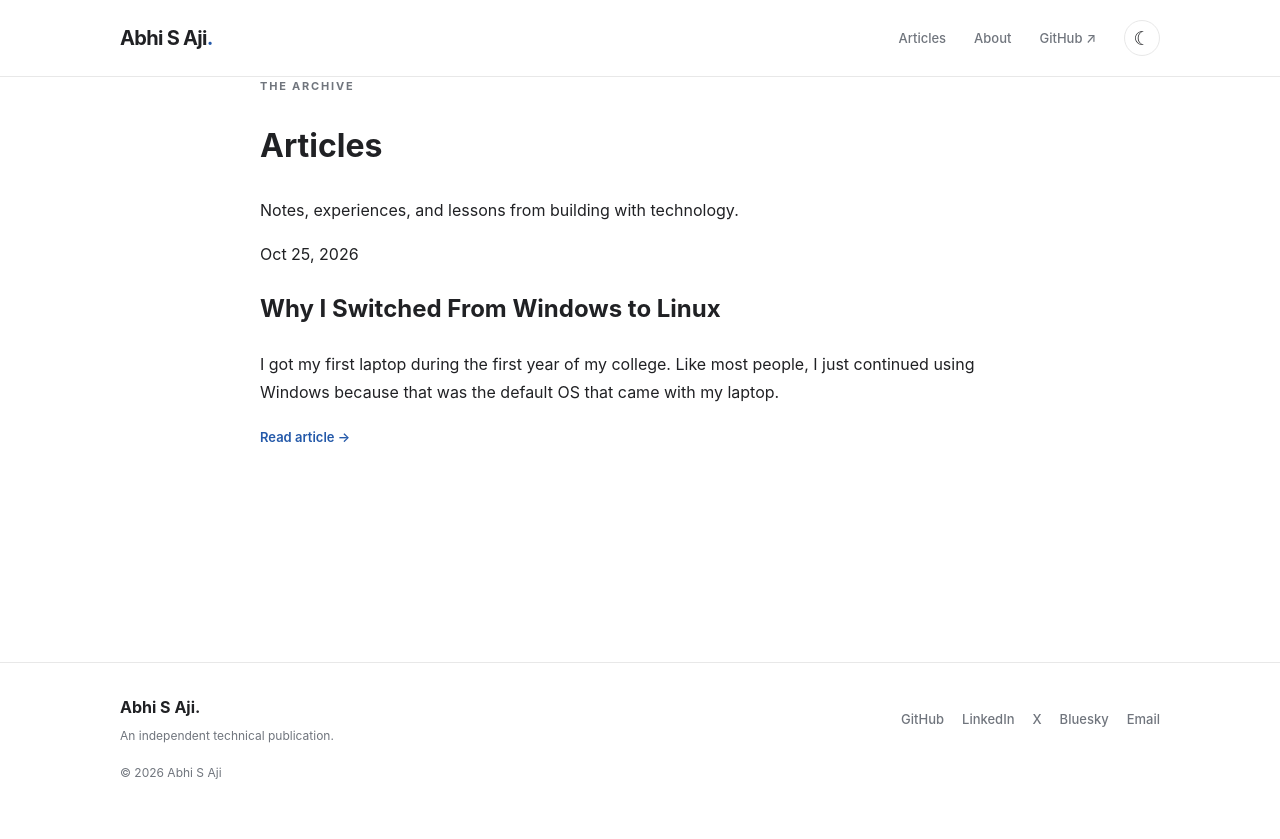
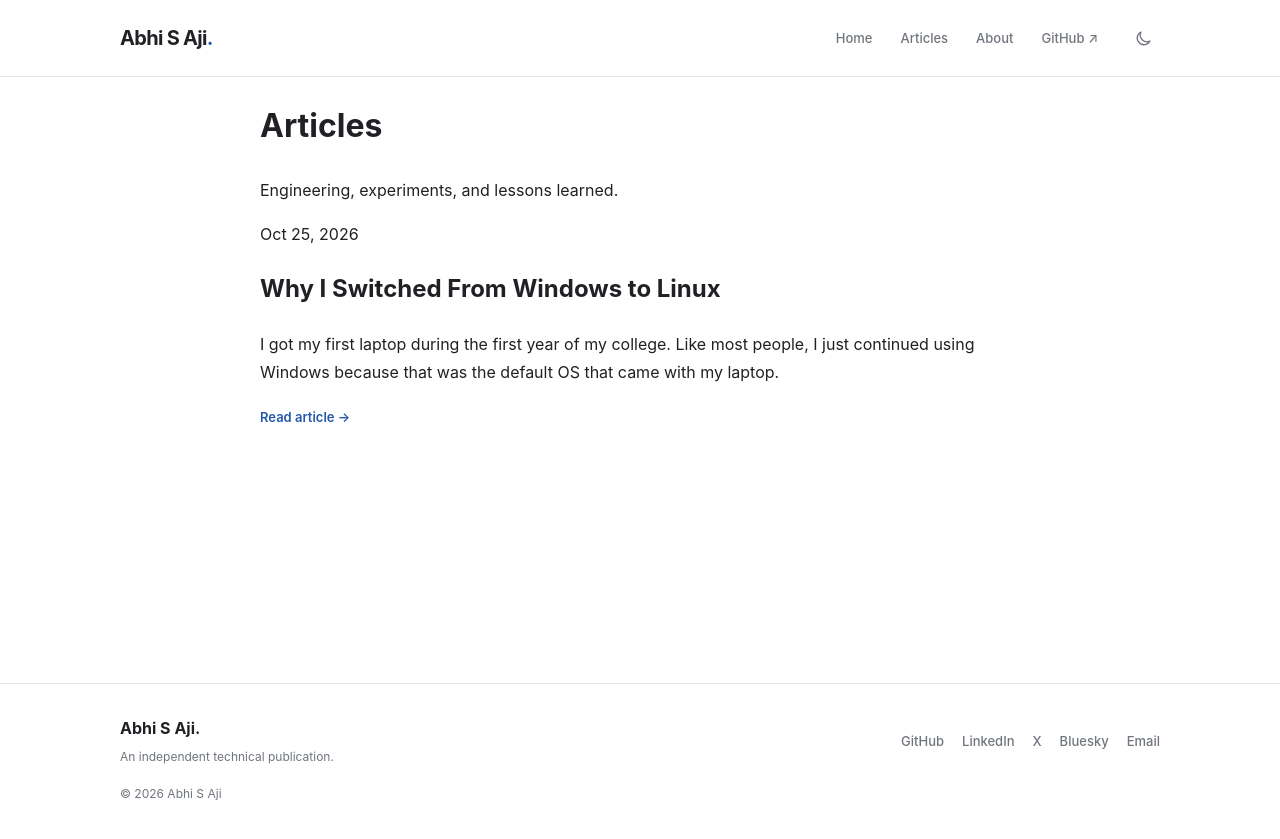
Before and after one commit to abhi-s-aji/abhi-s-aji.github.io, a Jekyll site: the page built from articles.md, in a window 1280 px wide. Shown: the top 839 px of the page. Built offline with Jekyll 4.4.1, drawn with Linux system fonts in a browser that asks for light colours.

Commit message:
optimised

```diff
--- a/_layouts/default.html
+++ b/_layouts/default.html
@@ -7,6 +7,7 @@
   <meta name="theme-color" content="#ffffff">
   <title>{% if page.title %}{{ page.title }} — {% endif %}{{ site.title }}</title>
   <meta name="description" content="{{ page.description | default: site.description | escape }}">
+
   <script>
     try {
       const savedTheme = localStorage.getItem('blog-theme');
@@ -15,17 +16,24 @@
       }
     } catch (_) {}
   </script>
+
   <link rel="stylesheet" href="{{ '/assets/css/style.css' | relative_url }}">
   <link rel="alternate" type="application/atom+xml" title="{{ site.title }}" href="{{ '/feed.xml' | relative_url }}">
 </head>
+
 <body>
   <header class="site-header">
     <div class="header-inner">
-      <a class="brand" href="{{ '/' | relative_url }}">Abhi S Aji<span class="brand-period">.</span></a>
+      <a class="brand" href="{{ '/' | relative_url }}">
+        Abhi S Aji<span class="brand-period">.</span>
+      </a>
+
       <nav class="main-nav" aria-label="Main navigation">
+        <a href="{{ '/' | relative_url }}">Home</a>
         <a href="{{ '/articles/' | relative_url }}">Articles</a>
         <a href="{{ '/about/' | relative_url }}">About</a>
         <a href="https://github.com/abhi-s-aji" target="_blank" rel="noopener noreferrer">GitHub ↗</a>
+
         <button
           class="theme-toggle"
           id="theme-toggle"
@@ -33,7 +41,10 @@
           aria-label="Switch to dark mode"
           title="Switch theme"
         >
-  <span id="theme-icon" aria-hidden="true">☾</span>
+          <svg id="theme-icon" viewBox="0 0 24 24" aria-hidden="true">
+            <path d="M12 3v2m0 14v2M3 12h2m14 0h2M5.64 5.64l1.42 1.42m9.88 9.88 1.42 1.42m0-12.72-1.42 1.42m-9.88 9.88-1.42 1.42"/>
+            <circle cx="12" cy="12" r="4"/>
+          </svg>
         </button>
       </nav>
     </div>
@@ -49,29 +60,51 @@
         <a class="footer-brand" href="{{ '/' | relative_url }}">Abhi S Aji.</a>
         <p class="footer-note">An independent technical publication.</p>
       </div>
+
       <div class="footer-links" aria-label="Social links">
-        <a href="https://github.com/abhi-s-aji">GitHub</a>
-        <a href="https://www.linkedin.com/in/abhi-s-aji-eden">LinkedIn</a>
-        <a href="https://x.com/abhisaji_Eden">X</a>
-        <a href="https://bsky.app/profile/abhisaji.bsky.social">Bluesky</a>
+        <a href="https://github.com/abhi-s-aji" target="_blank" rel="noopener noreferrer">GitHub</a>
+        <a href="https://www.linkedin.com/in/abhi-s-aji-eden" target="_blank" rel="noopener noreferrer">LinkedIn</a>
+        <a href="https://x.com/abhisaji_Eden" target="_blank" rel="noopener noreferrer">X</a>
+        <a href="https://bsky.app/profile/abhisaji.bsky.social" target="_blank" rel="noopener noreferrer">Bluesky</a>
         <a href="mailto:abhisajieden.dev@gmail.com">Email</a>
       </div>
+
       <p class="copyright">© {{ site.time | date: "%Y" }} Abhi S Aji</p>
     </div>
   </footer>
+
   <script>
     (() => {
       const button = document.getElementById('theme-toggle');
       const icon = document.getElementById('theme-icon');
+
       if (!button || !icon) return;
+
+      const sunIcon = `
+        <path d="M12 3v2m0 14v2M3 12h2m14 0h2M5.64 5.64l1.42 1.42m9.88 9.88 1.42 1.42m0-12.72-1.42 1.42m-9.88 9.88-1.42 1.42"/>
+        <circle cx="12" cy="12" r="4"/>
+      `;
+
+      const moonIcon = `
+        <path d="M20.2 15.2A8.5 8.5 0 0 1 8.8 3.8 8.5 8.5 0 1 0 20.2 15.2Z"/>
+      `;
 
       function updateTheme(theme) {
         document.documentElement.dataset.theme = theme;
-      icon.textContent = theme === 'dark' ? '☀' : '☾';
+
+        icon.innerHTML = theme === 'dark' ? sunIcon : moonIcon;
+
         button.setAttribute(
           'aria-label',
           theme === 'dark' ? 'Switch to light mode' : 'Switch to dark mode'
         );
+
+        button.title = theme === 'dark' ? 'Switch to light mode' : 'Switch to dark mode';
+
+        const themeColor = document.querySelector('meta[name="theme-color"]');
+        if (themeColor) {
+          themeColor.content = theme === 'dark' ? '#161616' : '#ffffff';
+        }
 
         try {
           localStorage.setItem('blog-theme', theme);
--- a/articles.md
+++ b/articles.md
@@ -1,14 +1,14 @@
 ---
 layout: default
 title: Articles
-description: "Articles on software engineering, Linux, and open source."
+description: "Java, backend development, Linux, open source, and software projects."
 permalink: /articles/
 ---
 
 <div class="page-heading">
-  <p class="eyebrow">THE ARCHIVE</p>
+
   <h1>Articles</h1>
-  <p class="page-description">Notes, experiences, and lessons from building with technology.</p>
+  <p class="page-description">Engineering, experiments, and lessons learned.</p>
 </div>
 
 <section class="article-list" aria-label="Published articles">
--- a/assets/css/style.css
+++ b/assets/css/style.css
@@ -10,23 +10,32 @@
   --wide-width: 1040px;
 }
 
-* { box-sizing: border-box; }
+* {
+  box-sizing: border-box;
+}
 
-html { scroll-behavior: smooth; }
+html {
+  scroll-behavior: smooth;
+}
 
 body {
   margin: 0;
   background: var(--background);
   color: var(--text);
-  font-family: Inter, -apple-system, BlinkMacSystemFont, "Segoe UI",
-    sans-serif;
+  font-family: Inter, -apple-system, BlinkMacSystemFont, "Segoe UI", sans-serif;
   font-size: 16px;
   line-height: 1.75;
   -webkit-font-smoothing: antialiased;
 }
 
-a { color: inherit; text-decoration: none; }
-a:hover { color: var(--link); }
+a {
+  color: inherit;
+  text-decoration: none;
+}
+
+a:hover {
+  color: var(--link);
+}
 
 .site-header {
   border-bottom: 1px solid var(--border);
@@ -50,9 +59,12 @@ a:hover { color: var(--link); }
   font-size: 20px;
   font-weight: 700;
   letter-spacing: -0.7px;
+  white-space: nowrap;
 }
 
-.brand-period { color: var(--link); }
+.brand-period {
+  color: var(--link);
+}
 
 .main-nav,
 .footer-links {
@@ -70,13 +82,17 @@ a:hover { color: var(--link); }
 }
 
 .main-nav a:hover,
-.footer-links a:hover { color: var(--text); }
+.footer-links a:hover {
+  color: var(--text);
+}
 
 .site-main {
   width: min(var(--content-width), calc(100% - 48px));
   margin: 0 auto;
   min-height: 65vh;
 }
+
+/* Homepage introduction */
 
 .intro {
   padding: 100px 0 76px;
@@ -123,7 +139,11 @@ a:hover { color: var(--link); }
   font-weight: 600;
 }
 
-.articles-section { padding: 48px 0 88px; }
+/* Article listing */
+
+.articles-section {
+  padding: 48px 0 88px;
+}
 
 .section-heading {
   display: flex;
@@ -158,7 +178,9 @@ a:hover { color: var(--link); }
   font-size: 12px;
 }
 
-.meta-dot { color: #b7b7b7; }
+.meta-dot {
+  color: #b7b7b7;
+}
 
 .article-card h3 {
   margin: 0;
@@ -175,10 +197,19 @@ a:hover { color: var(--link); }
   line-height: 1.8;
 }
 
-.read-link { font-size: 13px; }
-.empty-state { color: var(--muted); }
+.read-link {
+  font-size: 13px;
+}
 
-.post { padding: 56px 0 88px; }
+.empty-state {
+  color: var(--muted);
+}
+
+/* Individual article */
+
+.post {
+  padding: 56px 0 88px;
+}
 
 .back-link {
   display: inline-block;
@@ -187,7 +218,9 @@ a:hover { color: var(--link); }
   font-size: 13px;
 }
 
-.post-header { margin-bottom: 42px; }
+.post-header {
+  margin-bottom: 42px;
+}
 
 .post-header h1 {
   margin: 12px 0 0;
@@ -214,8 +247,13 @@ a:hover { color: var(--link); }
   letter-spacing: -0.6px;
 }
 
-.post-content h2 { font-size: 27px; }
-.post-content h3 { font-size: 21px; }
+.post-content h2 {
+  font-size: 27px;
+}
+
+.post-content h3 {
+  font-size: 21px;
+}
 
 .post-content a {
   color: var(--link);
@@ -262,9 +300,15 @@ a:hover { color: var(--link); }
   border-top: 1px solid var(--border);
 }
 
-.post-end p { color: var(--muted); }
+.post-end p {
+  color: var(--muted);
+}
 
-.site-footer { border-top: 1px solid var(--border); }
+/* Footer */
+
+.site-footer {
+  border-top: 1px solid var(--border);
+}
 
 .footer-inner {
   display: grid;
@@ -275,7 +319,9 @@ a:hover { color: var(--link); }
   padding-bottom: 30px;
 }
 
-.footer-brand { font-weight: 650; }
+.footer-brand {
+  font-weight: 650;
+}
 
 .footer-note,
 .copyright {
@@ -284,49 +330,16 @@ a:hover { color: var(--link); }
   font-size: 12px;
 }
 
-.footer-links { gap: 18px; }
-.copyright { grid-column: 1 / -1; }
-
-@media (max-width: 600px) {
-  .header-inner,
-  .footer-inner {
-    width: calc(100% - 36px);
-  }
-
-  .site-main { width: calc(100% - 40px); }
-
-  .header-inner {
-    min-height: 68px;
-    align-items: flex-start;
-    flex-direction: column;
-    justify-content: center;
-    gap: 6px;
-    padding: 12px 0;
-  }
-
-  .main-nav { gap: 20px; }
-
-  .intro { padding: 65px 0 48px; }
-
-  .intro h1 { letter-spacing: -1.5px; }
-
-  .intro-copy { font-size: 15px; }
-
-  .articles-section { padding: 34px 0 60px; }
-
-  .post { padding-top: 35px; }
-
-  .post-content { font-size: 16px; }
-
-  .footer-inner { grid-template-columns: 1fr; }
-
-  .footer-links { gap: 16px; }
-
-  .copyright { grid-column: auto; }
+.footer-links {
+  gap: 18px;
 }
 
+.copyright {
+  grid-column: 1 / -1;
+}
 
 /* Profile identity */
+
 .profile {
   display: flex;
   align-items: center;
@@ -391,50 +404,40 @@ a:hover { color: var(--link); }
   fill: currentColor;
 }
 
-@media (max-width: 600px) {
-  .profile {
-    gap: 13px;
-    margin-bottom: 40px;
-  }
+/* Minimal theme toggle */
 
-  .profile-avatar {
-    width: 64px;
-    height: 64px;
-    flex-basis: 64px;
-  }
-
-  .profile-bio {
-    font-size: 12px;
-  }
-
-  .social-links {
-    gap: 11px;
-  }
-}
-
-
-/* Theme toggle */
 .theme-toggle {
   appearance: none;
   -webkit-appearance: none;
   display: inline-flex;
   align-items: center;
   justify-content: center;
-  width: 36px;
-  height: 36px;
+  width: 34px;
+  height: 34px;
+  flex: 0 0 34px;
   padding: 0;
-  border: 1px solid var(--border);
+  border: 0;
   border-radius: 50%;
   background: transparent;
-  color: var(--text);
-  font-family: inherit;
-  font-size: 19px;
-  line-height: 1;
+  color: var(--muted);
   cursor: pointer;
+  transition: color 150ms ease, background-color 150ms ease;
+}
+
+.theme-toggle svg {
+  display: block;
+  width: 19px;
+  height: 19px;
+  fill: none;
+  stroke: currentColor;
+  stroke-width: 1.7;
+  stroke-linecap: round;
+  stroke-linejoin: round;
 }
 
 .theme-toggle:hover {
   background: var(--border);
+  color: var(--text);
 }
 
 .theme-toggle:focus-visible {
@@ -443,6 +446,7 @@ a:hover { color: var(--link); }
 }
 
 /* Dark theme */
+
 :root[data-theme="dark"] {
   color-scheme: dark;
   --background: #161616;
@@ -470,3 +474,99 @@ a:hover { color: var(--link); }
 :root[data-theme="dark"] .meta-dot {
   color: #777777;
 }
+
+/* Responsive layout */
+
+@media (max-width: 600px) {
+  .header-inner,
+  .footer-inner {
+    width: calc(100% - 36px);
+  }
+
+  .site-main {
+    width: calc(100% - 40px);
+  }
+
+  .header-inner {
+    min-height: 68px;
+    align-items: flex-start;
+    flex-direction: column;
+    justify-content: center;
+    gap: 6px;
+    padding: 12px 0;
+  }
+
+  .main-nav {
+    gap: 16px;
+  }
+
+  .main-nav a {
+    font-size: 12px;
+  }
+
+  .theme-toggle {
+    width: 30px;
+    height: 30px;
+    flex-basis: 30px;
+  }
+
+  .theme-toggle svg {
+    width: 18px;
+    height: 18px;
+  }
+
+  .intro {
+    padding: 65px 0 48px;
+  }
+
+  .intro h1 {
+    letter-spacing: -1.5px;
+  }
+
+  .intro-copy {
+    font-size: 15px;
+  }
+
+  .articles-section {
+    padding: 34px 0 60px;
+  }
+
+  .post {
+    padding-top: 35px;
+  }
+
+  .post-content {
+    font-size: 16px;
+  }
+
+  .footer-inner {
+    grid-template-columns: 1fr;
+  }
+
+  .footer-links {
+    gap: 16px;
+  }
+
+  .copyright {
+    grid-column: auto;
+  }
+
+  .profile {
+    gap: 13px;
+    margin-bottom: 40px;
+  }
+
+  .profile-avatar {
+    width: 64px;
+    height: 64px;
+    flex-basis: 64px;
+  }
+
+  .profile-bio {
+    font-size: 12px;
+  }
+
+  .social-links {
+    gap: 11px;
+  }
+}
```
Also changed, not shown: 5 other files. Lines whose indentation alone changed are shown as unchanged.
